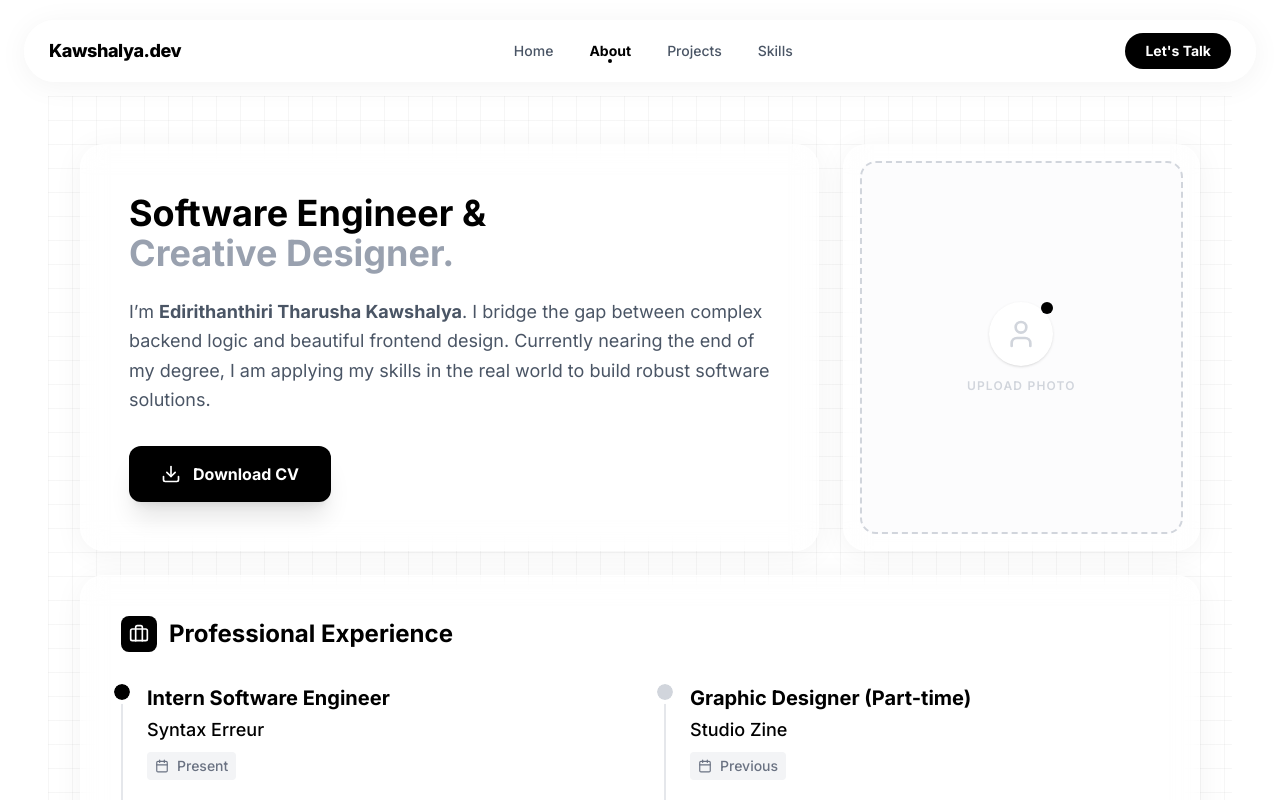
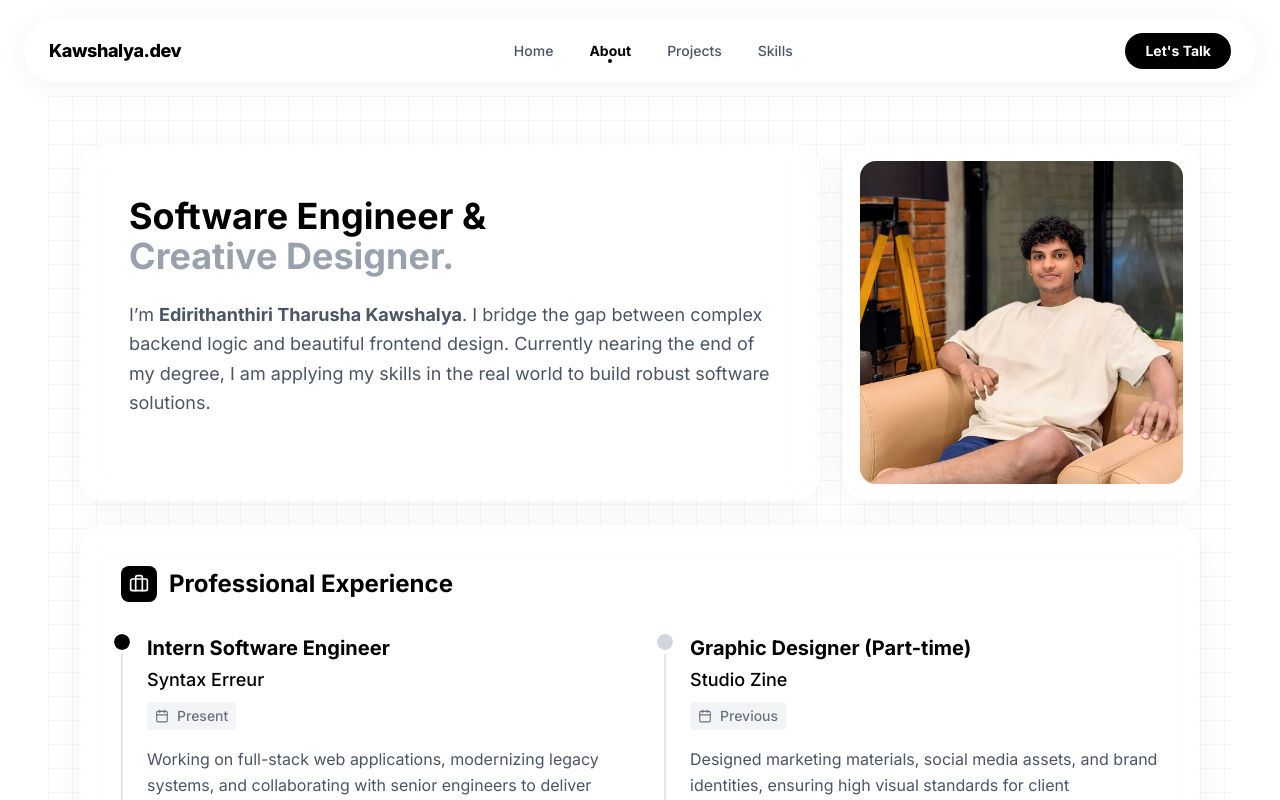
Before and after one commit to EdirithanthiriTharushaKawshalya/tharusha-kawshalya, a Next.js app: page /about in a window 1280 px wide. Shown: the top 800 px of the page. Built offline with nearby package versions, Linux system fonts and the light colour scheme.

Commit message:
updated: info updated

```diff
--- a/src/app/(public)/about/page.tsx
+++ b/src/app/(public)/about/page.tsx
@@ -40,25 +40,16 @@ export default function AboutPage() {
               Currently nearing the end of my degree, I am applying my skills in the real world to build robust software solutions.
             </p>
 
-            <div className="flex gap-4">
+            {/* <div className="flex gap-4">
               <button className="w-full md:w-auto bg-black text-white px-8 py-4 rounded-xl font-bold flex justify-center items-center gap-3 hover:bg-gray-800 transition active:scale-95 shadow-xl shadow-black/10">
                 <Download size={20} /> Download CV
               </button>
-            </div>
+            </div> */}
           </motion.div>
 
           {/* --- BLOCK 2: PHOTO PLACEHOLDER --- */}
           <motion.div variants={itemVariants} className="glass-panel p-4 rounded-3xl h-full min-h-[300px] flex items-center justify-center relative overflow-hidden group">
-             <div className="w-full h-full rounded-2xl border-2 border-dashed border-gray-300 flex flex-col items-center justify-center text-gray-400 bg-gray-50/50 group-hover:bg-gray-100/50 transition-colors">
-                <div className="p-4 bg-white rounded-full shadow-sm mb-3 relative">
-                  <User size={32} className="text-gray-300" />
-                  <span className="absolute top-0 right-0 flex h-3 w-3">
-                    <span className="animate-ping absolute inline-flex h-full w-full rounded-full bg-black opacity-75"></span>
-                    <span className="relative inline-flex rounded-full h-3 w-3 bg-black"></span>
-                  </span>
-                </div>
-                <span className="text-xs font-semibold uppercase tracking-widest text-gray-300">Upload Photo</span>
-             </div>
+             <img src="/profile.jpg" alt="Me" className="w-full h-full object-cover rounded-2xl" />
           </motion.div>
 
           {/* --- BLOCK 3: EXPERIENCE --- */}
--- a/src/app/(public)/contact/page.tsx
+++ b/src/app/(public)/contact/page.tsx
@@ -29,7 +29,7 @@ export default function ContactPage() {
   };
 
   const handleCopyEmail = () => {
-    navigator.clipboard.writeText("hello@kawshalya.dev");
+    navigator.clipboard.writeText("tharusha.k.dev@gmail.com");
     setCopied(true);
     setTimeout(() => setCopied(false), 2000);
   };
@@ -68,7 +68,7 @@ export default function ContactPage() {
                 <div>
                   <p className="text-xs text-gray-400 font-bold uppercase tracking-wider mb-1">Email Me</p>
                   <div className="flex items-center gap-3">
-                    <span className="text-base font-medium">hello@kawshalya.dev</span>
+                    <span className="text-base font-medium">tharusha.k.dev@gmail.com</span>
                     <button
                       onClick={handleCopyEmail}
                       className="text-gray-400 hover:text-white transition-colors"
@@ -91,10 +91,10 @@ export default function ContactPage() {
               </div>
 
               <div className="flex gap-4 mt-2">
-                <a href="https://github.com" target="_blank" className="p-3 bg-white/10 rounded-full hover:bg-white hover:text-black transition-all">
+                <a href="https://github.com/EdirithanthiriTharushaKawshalya" target="_blank" className="p-3 bg-white/10 rounded-full hover:bg-white hover:text-black transition-all">
                   <Github size={20} />
                 </a>
-                <a href="https://linkedin.com" target="_blank" className="p-3 bg-white/10 rounded-full hover:bg-white hover:text-black transition-all">
+                <a href="https://www.linkedin.com/in/tharusha-kawshalya-747359356/" target="_blank" className="p-3 bg-white/10 rounded-full hover:bg-white hover:text-black transition-all">
                   <Linkedin size={20} />
                 </a>
               </div>
--- a/src/app/(public)/skills/page.tsx
+++ b/src/app/(public)/skills/page.tsx
@@ -26,7 +26,9 @@ const skillCategories = [
     skills: [
       "Node.js",
       "Firebase Auth",
+      "Superbase Auth",
       "Firestore",
+      "MongoDB",
       "REST APIs",
       "PostgreSQL",
       "Prisma ORM"
@@ -42,6 +44,10 @@ const skillCategories = [
       "VS Code",
       "Vercel",
       "Figma",
+      "Adobe Photoshop",
+      "Adobe Lightroom",
+      "Adobe Illustrator",
+      "Adobe Premiere Pro",
       "Postman",
       "npm / yarn"
     ],
--- a/src/components/layout/Footer.tsx
+++ b/src/components/layout/Footer.tsx
@@ -52,7 +52,7 @@ export default function Footer() {
             <h3 className="font-bold text-black mb-4">Connect</h3>
             <div className="flex gap-3 mb-6">
               <a
-                href="https://github.com"
+                href="https://github.com/EdirithanthiriTharushaKawshalya"
                 target="_blank"
                 className="p-2 bg-gray-100 rounded-full text-gray-600 hover:bg-black hover:text-white transition-all"
                 title="GitHub"
@@ -60,7 +60,7 @@ export default function Footer() {
                 <Github size={18} />
               </a>
               <a
-                href="https://linkedin.com"
+                href="https://www.linkedin.com/in/tharusha-kawshalya-747359356/"
                 target="_blank"
                 className="p-2 bg-gray-100 rounded-full text-gray-600 hover:bg-black hover:text-white transition-all"
                 title="LinkedIn"
@@ -68,7 +68,7 @@ export default function Footer() {
                 <Linkedin size={18} />
               </a>
               <a
-                href="mailto:hello@kawshalya.dev"
+                href="mailto:tharusha.k.dev@gmail.com"
                 className="p-2 bg-gray-100 rounded-full text-gray-600 hover:bg-black hover:text-white transition-all"
                 title="Email"
               >
```
Also changed, not shown: public/profile.jpg (added), 1 other file (tests, documents, lock files or other folders).
